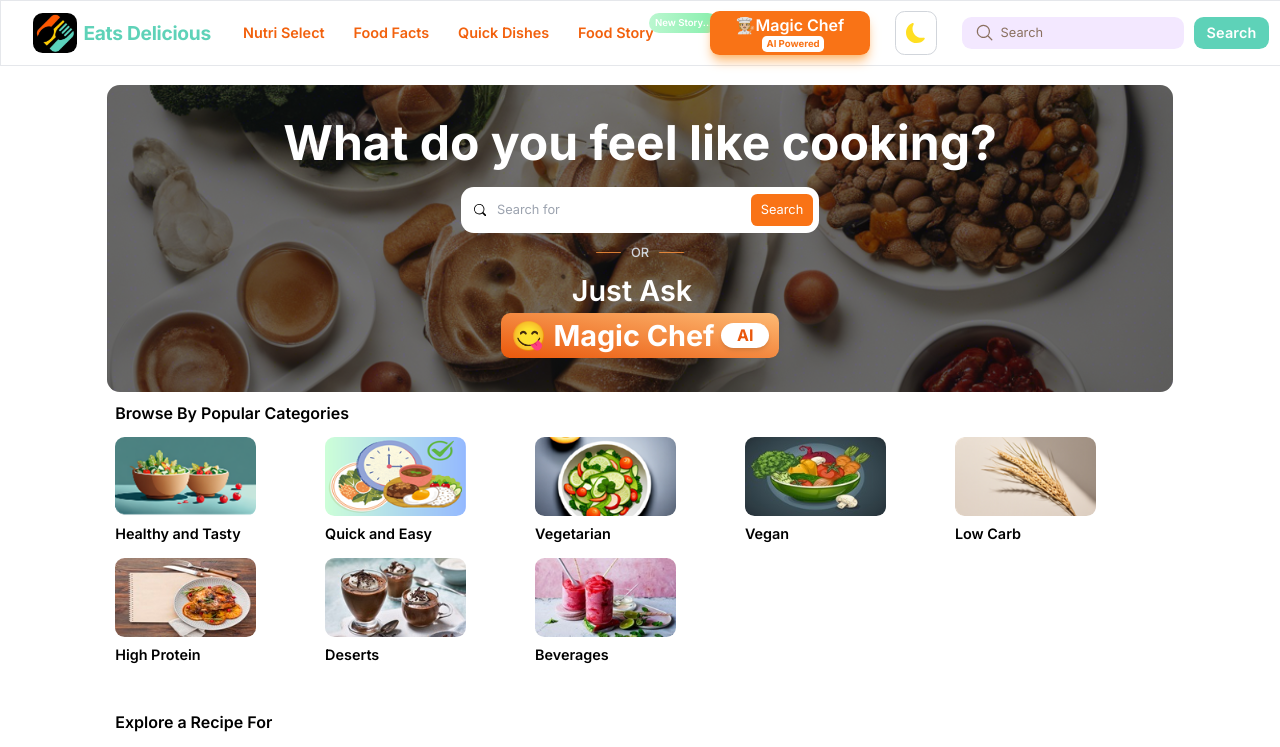
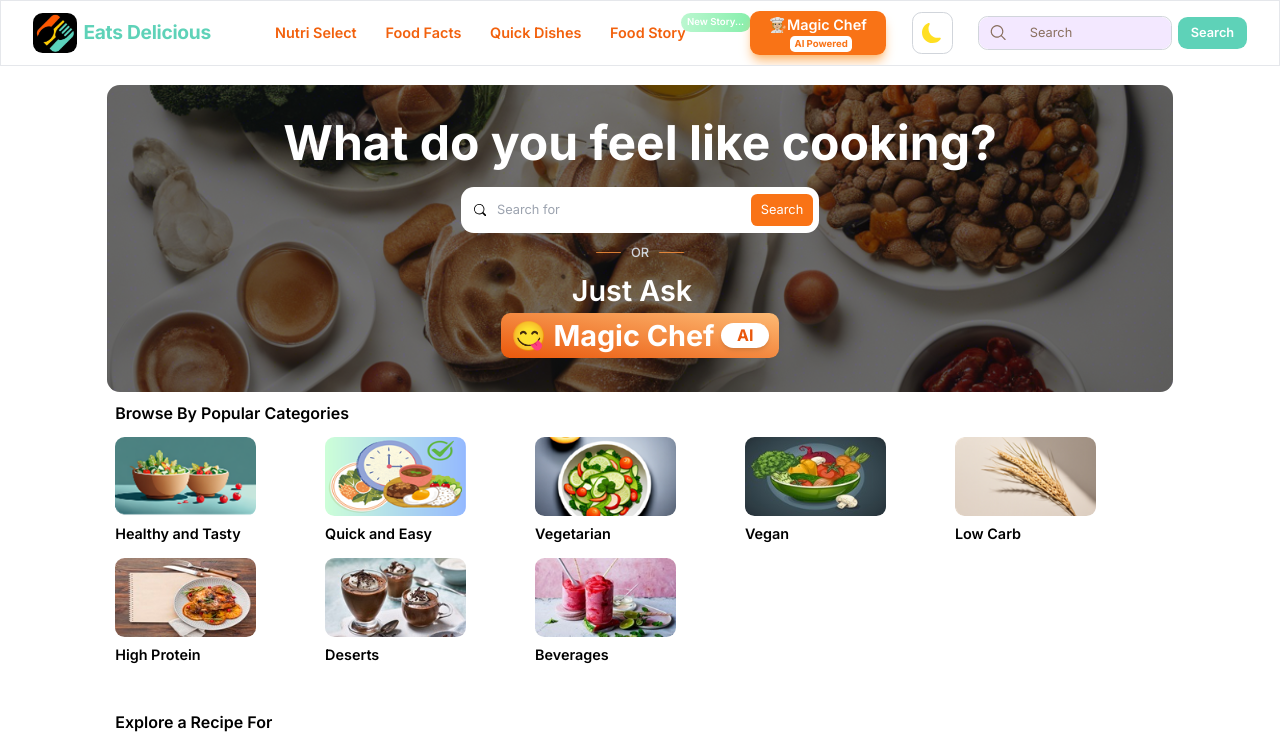
Before and after one commit to amey5111/eatsDelicious-A-Recipe-Search-Website-and-more-, a Next.js app: page / in a window 1280 px wide. Shown: the top 747 px of the page. Built offline with nearby package versions, Linux system fonts and the light colour scheme; grey boxes are pictures that could not be loaded.

Commit message:
navbar fixed final

```diff
--- a/src/app/components/common/NavBar.js
+++ b/src/app/components/common/NavBar.js
@@ -13,10 +13,11 @@ const Navbar = () => {
 
   useEffect(() => {
     setInputValue("");
+    setIsMenuOpen(false); // Close mobile menu on route change
   }, [pathName]);
 
   const handleMenuToggle = () => {
-    setIsMenuOpen(!isMenuOpen);
+    setIsMenuOpen((prev) => !prev);
   };
 
   const handleInputChange = (e) => {
@@ -34,10 +35,11 @@ const Navbar = () => {
       handleSearch();
     }
   };
+
   return (
-    <nav className=" flex items-center justify-around whitespace-nowrap px-10 py-3 bg-white border dark:border-0 dark:bg-gray-700 sticky top-0 z-50 w-[102%]">
-      <Link href="/" className="flex items-center gap-8">
-        <div className="flex items-center gap-2 text-[#181311]">
+    <>
+      <nav className="flex items-center justify-between px-4 md:px-10 py-3 bg-white border dark:border-0 dark:bg-gray-700 sticky top-0 z-50 w-full overflow-x-hidden">
+        <Link href="/" className="flex items-center gap-2">
           <Image
             src="/ED Navbar Logo.png"
             alt="logo"
@@ -45,32 +47,23 @@ const Navbar = () => {
             width={55}
             className="rounded-xl"
           />
-          <h2 className="text-[#5ed2b8] text-2xl font-bold leading-tight tracking-[-0.015em] mr-10">
+          <h2 className="text-[#5ed2b8] text-xl md:text-2xl font-bold leading-tight tracking-[-0.015em]">
             Eats Delicious
           </h2>
-        </div>
         </Link>
-      <div className="hidden md:flex items-center gap-9">
-        <Link
-          className="text-[#f2610d] text-lg font-semibold leading-normal"
-          href="/nutri-select"
-        >
+
+        <div className="hidden md:flex items-center gap-6 lg:gap-9">
+          <Link className="text-[#f2610d] text-lg font-semibold" href="/nutri-select">
             Nutri Select
           </Link>
-        <Link
-          className="text-[#f2610d] text-lg font-semibold leading-normal"
-          href="/food-facts"
-        >
+          <Link className="text-[#f2610d] text-lg font-semibold" href="/food-facts">
             Food Facts
           </Link>
-        <Link
-          className="text-[#f2610d] text-lg font-semibold leading-normal"
-          href="/search/time=5"
-        >
+          <Link className="text-[#f2610d] text-lg font-semibold" href="/search/time=5">
             Quick Dishes
           </Link>
           <Link
-          className="text-[#f2610d] text-lg font-semibold leading-normal relative"
+            className="text-[#f2610d] text-lg font-semibold relative"
             href="/food-story"
           >
             Food Story
@@ -79,78 +72,72 @@ const Navbar = () => {
             </span>
           </Link>
         </div>
-      <div className="hidden md:flex flex-1 justify-end gap-8 align-middle">
+
+        <div className="hidden md:flex items-center gap-4 lg:gap-8">
           <Link
             href="/magic-chef-ai"
-        className="flex flex-col items-center font-semibold dark:text-white bg-orange-500 text-white rounded-xl py-1 px-8 shadow-lg shadow-orange-300 text-xl relative"
+            className="flex flex-col items-center font-semibold dark:text-white bg-orange-500 text-white rounded-xl py-1 px-6 shadow-lg shadow-orange-300 text-lg relative"
           >
             🧑🏼‍🍳Magic Chef
             <span className="ml-2 bg-white text-orange-500 text-xs font-bold px-1.5 py-0.5 rounded-md">
               AI Powered
             </span>
           </Link>
+
           <ThemeToggle />
-        <label className="flex flex-col min-w-96 !h-10 max-w-64 my-auto mr-1">
-          <div className="flex w-full flex-1 items-stretch rounded-xl h-full">
-            <div
-              className="text-[#8a7060] flex border-none bg-purple-100 items-center justify-center pl-4 rounded-l-xl border-r-0 dark:bg-gray-600"
-              data-icon="MagnifyingGlass"
-              data-size="24px"
-              data-weight="regular"
-            >
+
+          {/* Search Section - Fixed Layout */}
+          <div className="flex items-center gap-2">
+            <div className="flex items-center rounded-xl overflow-hidden border border-gray-300 dark:border-none">
+              <div className="bg-purple-100 dark:bg-gray-600 px-3 py-2 flex items-center justify-center rounded-l-xl">
                 <svg
                   xmlns="http://www.w3.org/2000/svg"
-                width="24px"
-                height="24px"
+                  width="23"
+                  height="24"
                   fill="currentColor"
                   viewBox="0 0 256 256"
+                  className="text-[#8a7060]"
                 >
-                <path d="M229.66,218.34l-50.07-50.06a88.11,88.11,0,1,0-11.31,11.31l50.06,50.07a8,8,0,0,0,11.32-11.32ZM40,112a72,72,0,1,1,72,72A72.08,72.08,0,0,1,40,112Z"></path>
+                  <path d="M229.66,218.34l-50.07-50.06a88.11,88.11,0,1,0-11.31,11.31l50.06,50.07a8,8,0,0,0,11.32-11.32ZM40,112a72,72,0,1,1,72,72A72.08,72.08,0,0,1,40,112Z" />
                 </svg>
               </div>
               <input
                 placeholder="Search"
                 onKeyDown={handleKeyDown}
-              className="form-input flex w-full min-w-0 flex-1 resize-none overflow-hidden rounded-xl text-orange-300 focus:outline-0 focus:ring-0 border-none bg-purple-100 focus:border-none h-full placeholder:text-[#8a7060] px-4 rounded-l-none border-l-0 pl-2 text-base font-normal leading-normal mr-3 dark:bg-gray-600"
                 value={inputValue}
                 onChange={handleInputChange}
+                className="w-48 px-4 py-2 bg-purple-100 dark:bg-gray-600 text-orange-300 placeholder:text-[#8a7060] text-base border-none focus:outline-none rounded-r-xl"
               />
-            <div className="flex items-center justify-center">
-              <button className="flex min-w-[84px] max-w-[480px] cursor-pointer items-center justify-center overflow-hidden rounded-xl h-10 px-4 @[480px]:h-12 @[480px]:px-5 bg-[#5ed2b8] text-white text-lg font-semibold leading-normal tracking-[0.015em] @[480px]:text-lg @[480px]:font-semibold @[480px]:leading-normal @[480px]:tracking-[0.015em] dark:bg-green-800 dark:text-green-400 ">
-                <span className="truncate" onClick={handleSearch}>
+            </div>
+            <button
+              onClick={handleSearch}
+              className="px-4 py-2 bg-[#5ed2b8] hover:bg-[#4bc2a8] dark:bg-green-800 dark:hover:bg-green-700 dark:text-green-400 text-white text-base font-semibold rounded-xl transition-colors duration-200 whitespace-nowrap"
+            >
               Search
-                </span>
             </button>
           </div>
         </div>
-        </label>
-      </div>
+
+        {/* Mobile: Magic Chef + Theme Toggle + Menu Icon */}
+        <div className="flex md:hidden items-center gap-2">
           <Link
             href="/magic-chef-ai"
-        className="flex flex-col lg:hidden items-center w-fit ml-3 font-semibold dark:text-white bg-orange-500 text-white rounded-xl py-1 px-2 shadow-lg shadow-orange-300 text-base relative"
+            className="flex flex-col items-center font-semibold dark:text-white bg-orange-500 text-white rounded-xl py-1 px-2 shadow-lg shadow-orange-300 text-sm"
           >
             😋Magic Chef
-        <span className="ml-2 bg-white text-orange-500 text-xs font-bold px-1.5 py-0.5 rounded-md">
+            <span className="ml-2 bg-white text-orange-500 text-xs font-bold px-1 py-0.5 rounded-md">
               AI Powered
             </span>
           </Link>
-
-      <div className="flex lg:hidden w-fit ml-3">
           <ThemeToggle />
-      </div>
-      <button
-        className="md:hidden flex items-center ml-2"
-        onClick={handleMenuToggle}
-      >
+          <button onClick={handleMenuToggle}>
             {isMenuOpen ? (
               <svg
                 className="w-6 h-6 text-[#181311] dark:text-[#5ed2b8]"
                 fill="none"
                 stroke="currentColor"
+                viewBox="0 0 16 16"
                 xmlns="http://www.w3.org/2000/svg"
-            width="24"
-            height="24"
-            viewBox="0 0 16 16"
               >
                 <path d="M2.146 2.854a.5.5 0 1 1 .708-.708L8 7.293l5.146-5.147a.5.5 0 0 1 .708.708L8.707 8l5.147 5.146a.5.5 0 0 1-.708.708L8 8.707l-5.146 5.147a.5.5 0 0 1-.708-.708L7.293 8z" />
               </svg>
@@ -171,33 +158,37 @@ const Navbar = () => {
               </svg>
             )}
           </button>
+        </div>
+      </nav>
+
+      {/* Mobile Dropdown Menu */}
       {isMenuOpen && (
-        <div className="md:hidden absolute top-full left-0 right-0 bg-purple-50 shadow-lg z-50 dark:bg-gray-800">
+        <div className="md:hidden bg-purple-50 shadow-lg z-40 dark:bg-gray-800 w-full px-4 py-2 absolute top-[66px] left-0">
           <Link
-            className="block text-[#f2610d] text-lg font-semibold leading-normal my-2 px-4 py-2"
             href="/nutri-select"
             onClick={handleMenuToggle}
+            className="block py-2 text-[#f2610d] text-base font-semibold"
           >
             Nutri Select
           </Link>
           <Link
-            className="block text-[#f2610d] text-lg font-semibold leading-normal my-2 px-4 py-2"
             href="/food-facts"
             onClick={handleMenuToggle}
+            className="block py-2 text-[#f2610d] text-base font-semibold"
           >
             Food Facts
           </Link>
           <Link
-            className="block text-[#f2610d] text-lg font-semibold leading-normal my-2 px-4 py-2"
             href="/search/time=5"
             onClick={handleMenuToggle}
+            className="block py-2 text-[#f2610d] text-base font-semibold"
           >
             Quick Dishes
           </Link>
           <Link
-            className="block text-[#f2610d] text-lg font-semibold leading-normal my-2 px-4 py-2 relative"
             href="/food-story"
             onClick={handleMenuToggle}
+            className="block py-2 text-[#f2610d] text-base font-semibold relative"
           >
             Food Story
             <span className="ml-2 text-xs font-semibold px-2 py-1 rounded-full text-white bg-gradient-to-r from-green-200 to-green-300 dark:bg-gradient-to-r dark:from-gray-700 dark:to-green-700">
@@ -206,7 +197,7 @@ const Navbar = () => {
           </Link>
         </div>
       )}
-    </nav>
+    </>
   );
 };
 
```
Lines whose indentation alone changed are shown as unchanged.
